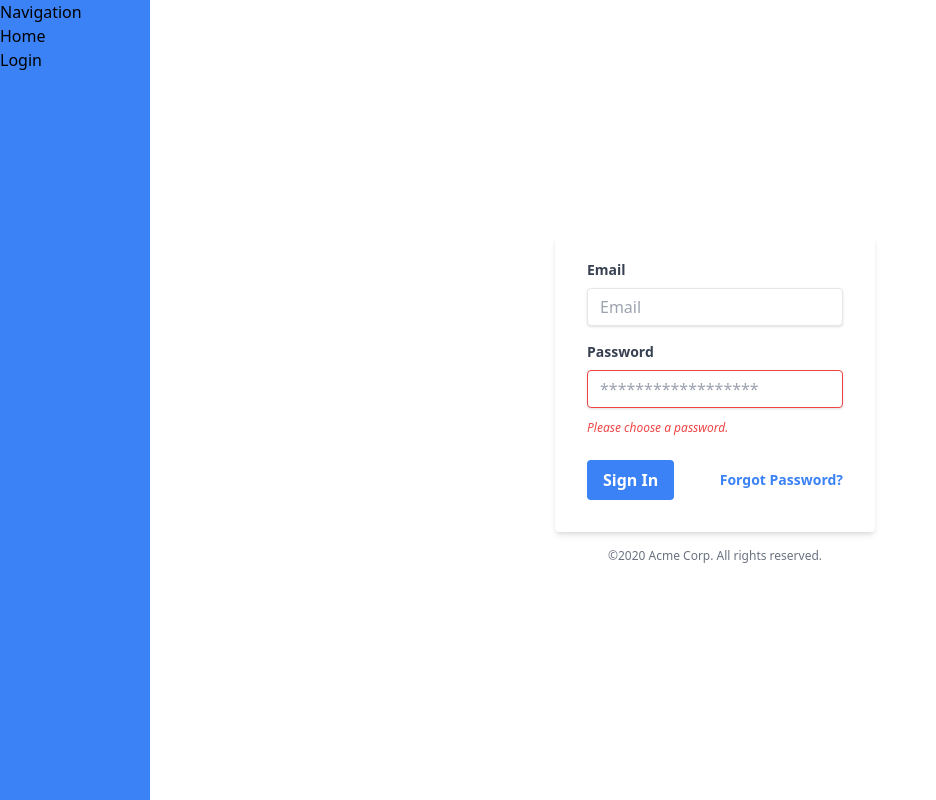
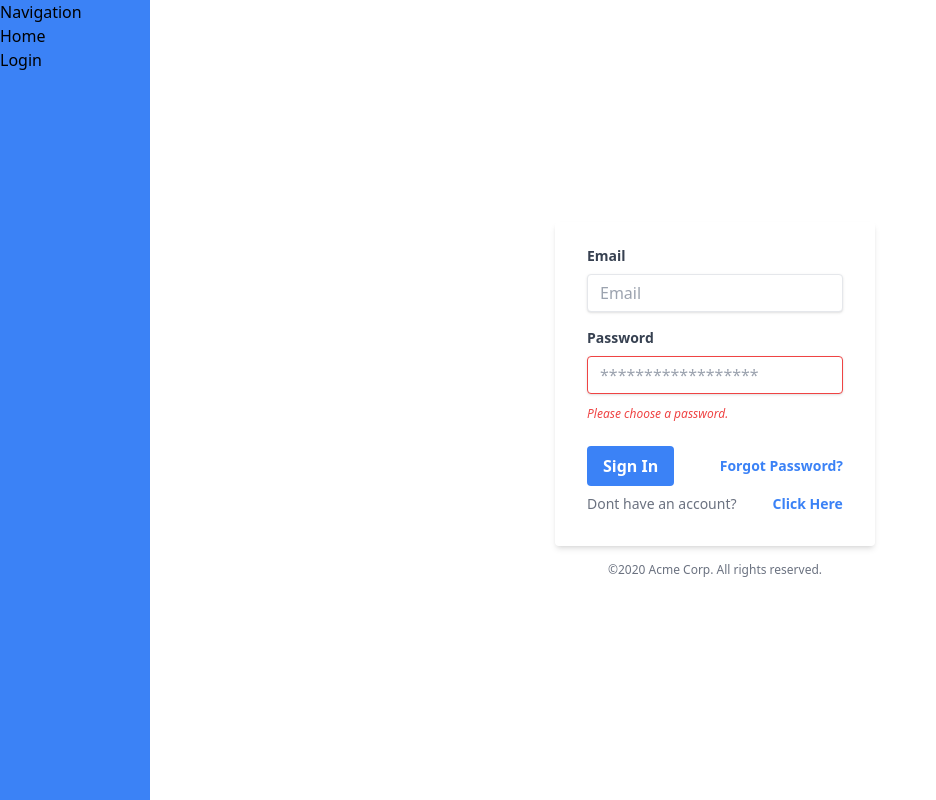
Before and after one commit to MyPropertyPal/my-property-pal-web, a Next.js app: page /Login in a window 1280 px wide. Shown: the whole page, without its empty margins (0-936 px from the left). Built offline with nearby package versions, Linux system fonts and the light colour scheme.

Commit message:
git error fix attempt

```diff
--- a/app/Login/page.js
+++ b/app/Login/page.js
@@ -8,73 +8,80 @@
     let email = e.target.email.value;
     let password = e.target.password.value;
 
-
     signInWithEmailAndPassword(auth, email, password)
       .then((userCredential) => {
         // Signed in
         const user = userCredential.user;
 
-        alert(user.email)
+        alert(user.email);
         // ...
       })
       .catch((error) => {
         const errorCode = error.code;
         const errorMessage = error.message;
-        alert(errorMessage)
+        alert(errorMessage);
       });
   };
 
   return (
-    <div class="w-full max-w-xs m-auto">
+    <div className="w-full max-w-xs m-auto">
       <form
-        class="bg-white shadow-md rounded px-8 pt-6 pb-8 mb-4"
+        className="shadow-md rounded px-8 pt-6 pb-8 mb-4"
         onSubmit={handleLogin}
       >
-        <div class="mb-4">
+        <div className="mb-4">
           <label
-            class="block text-gray-700 text-sm font-bold mb-2"
+            className="block text-gray-700 text-sm font-bold mb-2"
             for="username"
           >
             Email
           </label>
           <input
-            class="shadow appearance-none border rounded w-full py-2 px-3 text-gray-700 leading-tight focus:outline-none focus:shadow-outline"
+            className="shadow appearance-none border rounded w-full py-2 px-3 text-gray-700 leading-tight focus:outline-none focus:shadow-outline"
             id="email"
             type="text"
             placeholder="Email"
           />
         </div>
-        <div class="mb-6">
+        <div className="mb-6">
           <label
-            class="block text-gray-700 text-sm font-bold mb-2"
+            className="block text-gray-700 text-sm font-bold mb-2"
             for="password"
           >
             Password
           </label>
           <input
-            class="shadow appearance-none border border-red-500 rounded w-full py-2 px-3 text-gray-700 mb-3 leading-tight focus:outline-none focus:shadow-outline"
+            className="shadow appearance-none border border-red-500 rounded w-full py-2 px-3 text-gray-700 mb-3 leading-tight focus:outline-none focus:shadow-outline"
             id="password"
             type="password"
             placeholder="******************"
           />
-          <p class="text-red-500 text-xs italic">Please choose a password.</p>
+          <p className="text-red-500 text-xs italic">
+            Please choose a password.
+          </p>
         </div>
-        <div class="flex items-center justify-between">
+        <div className="flex items-center justify-between">
           <button
-            class="bg-blue-500 hover:bg-blue-700 text-white font-bold py-2 px-4 rounded focus:outline-none focus:shadow-outline"
+            className="bg-blue-500 hover:bg-blue-700 text-white font-bold py-2 px-4 rounded focus:outline-none focus:shadow-outline"
             // type="button"
           >
             Sign In
           </button>
           <a
-            class="inline-block align-baseline font-bold text-sm text-blue-500 hover:text-blue-800"
+            className="inline-block align-baseline font-bold text-sm text-blue-500 hover:text-blue-800"
             href="#"
           >
             Forgot Password?
           </a>
         </div>
+        <div className="flex space-x-9 mt-2">
+          <p className=" text-sm text-gray-500">Dont have an account?</p>
+          <a href="/Signup" className="inline-block align-baseline font-bold text-sm text-blue-500 hover:text-blue-800">
+            Click Here
+          </a>
+        </div>
       </form>
-      <p class="text-center text-gray-500 text-xs">
+      <p className="text-center text-gray-500 text-xs">
         &copy;2020 Acme Corp. All rights reserved.
       </p>
     </div>
--- /dev/null
+++ b/app/Signup/page.js
@@ -0,0 +1,10 @@
+"use client"
+import React from 'react'
+
+function SignUp() {
+  return (
+    <div>Wooo!  Sign up!</div>
+  )
+}
+
+export default SignUp
```
